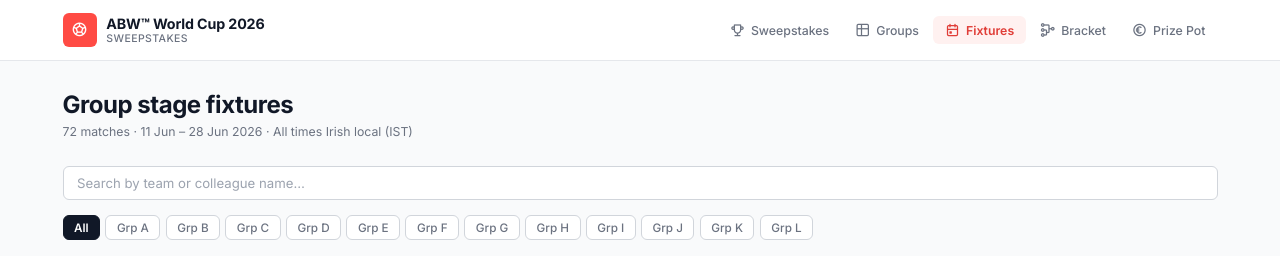
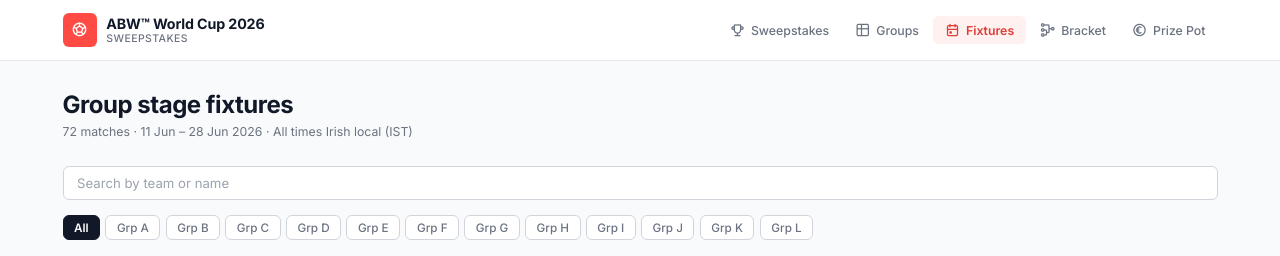
Before and after one commit to thisispatt/worldcup-sweepstakes, a React (Vite) app: page / in a window 1280 px wide. Both pictures are taken after a click on the button "Fixtures". Shown: the top 256 px of the page. Built offline with nearby package versions, Linux system fonts and the light colour scheme.

Commit message:
Update Fixtures.jsx

```diff
--- a/src/components/Fixtures.jsx
+++ b/src/components/Fixtures.jsx
@@ -57,7 +57,7 @@ export default function Fixtures({ fixtures, groups, entries }) {
         <input
           className="search-input"
           type="text"
-          placeholder="Search by team or colleague name…"
+          placeholder="Search by team or name"
           value={search}
           onChange={e => setSearch(e.target.value)}
         />
```
